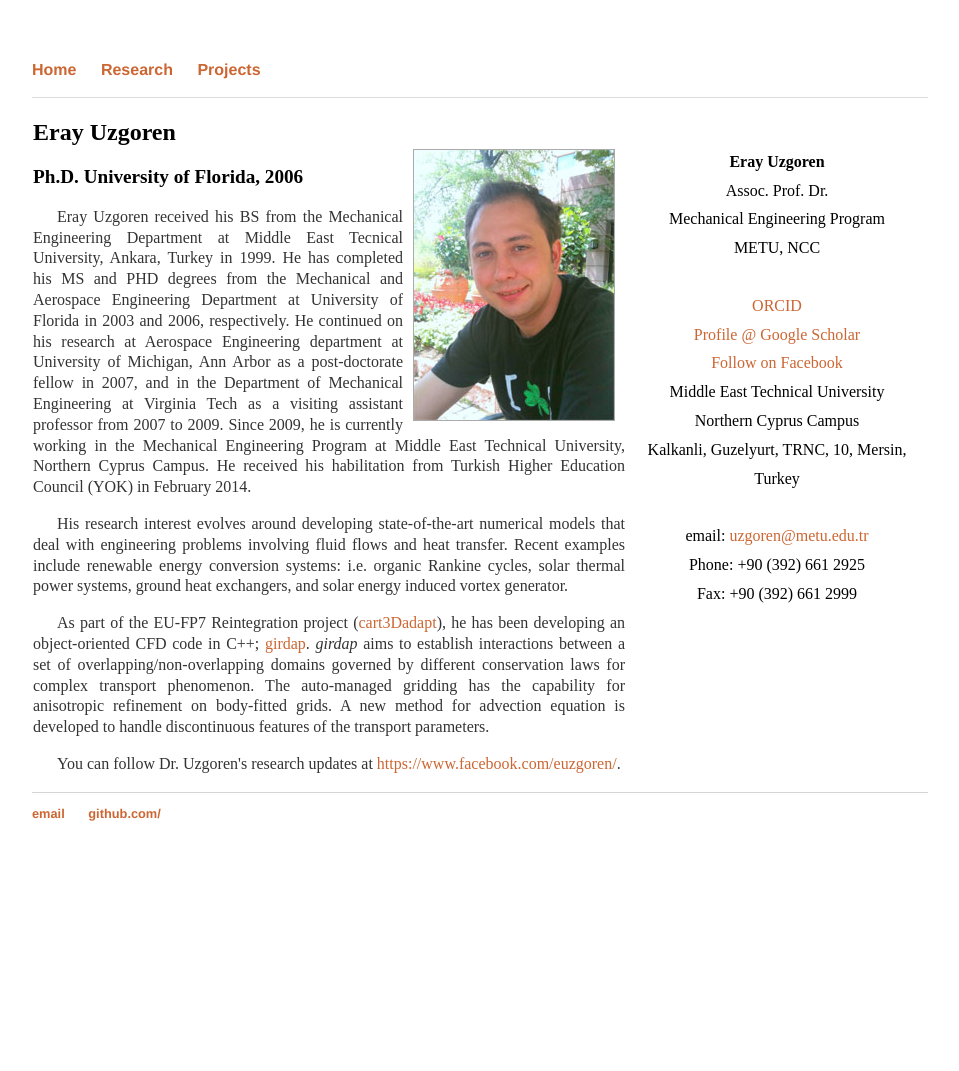
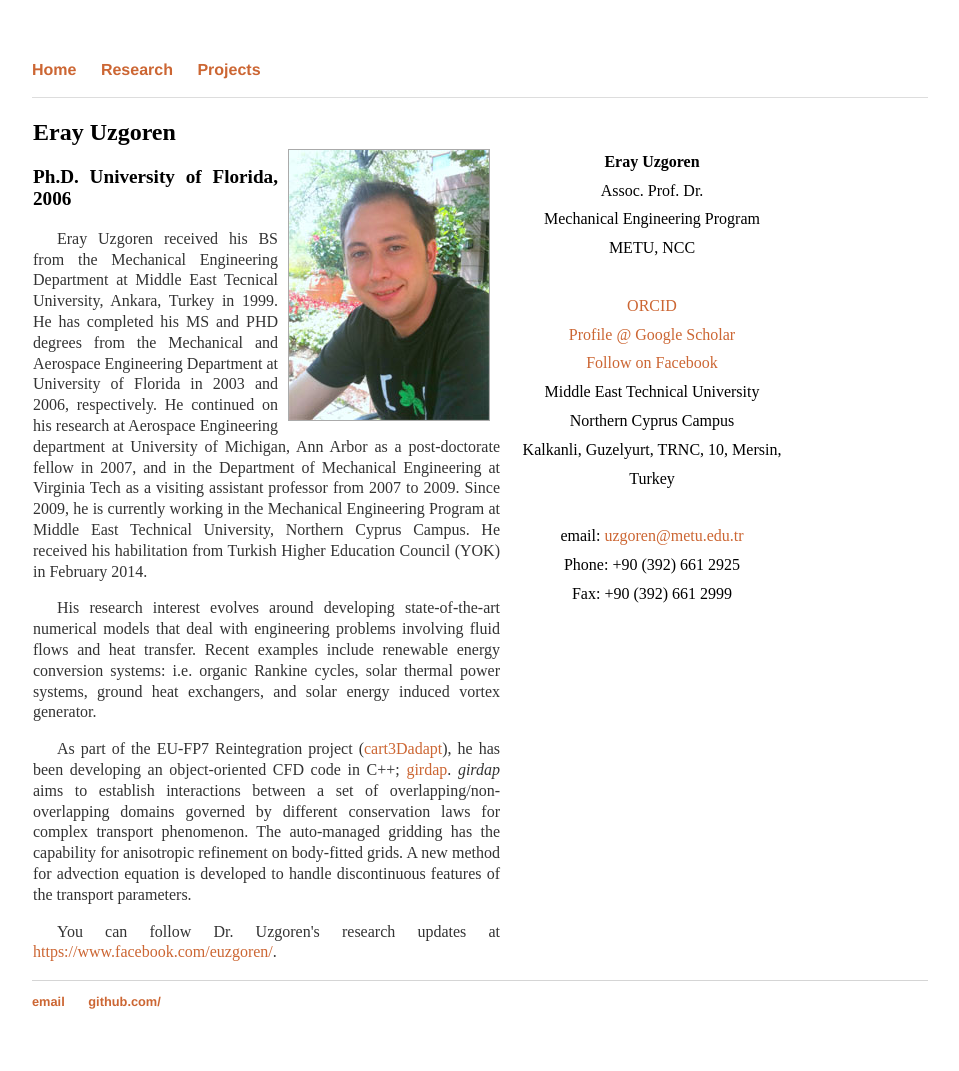
Before and after one commit to uzgoren/uzgoren.github.io, a Jekyll site: the page built from index.html, in a window 1280 px wide. Shown: the whole page, without its empty margins (160-1119 px from the left). Built offline with Jekyll 4.4.1, drawn with Linux system fonts in a browser that asks for light colours; before the commit the page ends 900 px from its top, so only the background shows below that.

Commit message:
div layout

```diff
--- a/_layouts/default.html
+++ b/_layouts/default.html
@@ -15,11 +15,11 @@
 		<div class="container">
 		  <table><tbody>
 		    <tr>
-		      <td style='min-width:240px; max-width: 600px; vertical-align:top; text-align:justify; '>
+		      <td style='min-width:240px; max-width: 600px; vertical-align:top; text-align:justify; width:467px; '>
 			{{ content }}
 		      </td>
 
-		      <td width='300px' style='vertical-align:top;padding-top: 50px;'>
+		      <td style='vertical-align:top;padding-top: 50px;width:300px;'>
 			<div style="line-height:1.8em; text-align:center; ">
 			  <b>Eray Uzgoren</b>
 			  <BR>Assoc. Prof. Dr.
--- a/css/main.css
+++ b/css/main.css
@@ -63,7 +63,7 @@ li {
     }
 }
 
-@media(max-width:600px) {
+@media(max-width:767px) {
     .img-portfolio {
         margin-bottom: 15px;
     }
```
